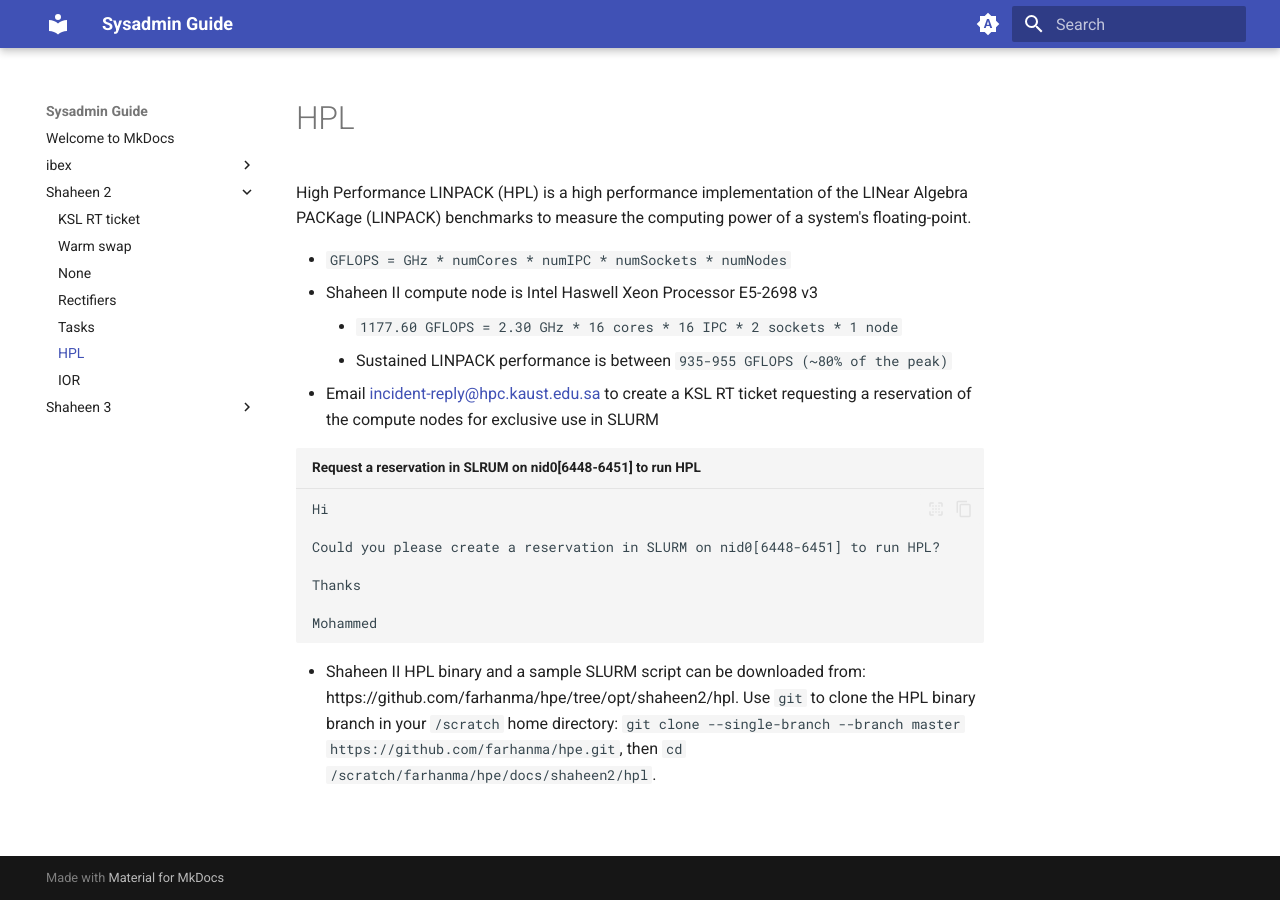
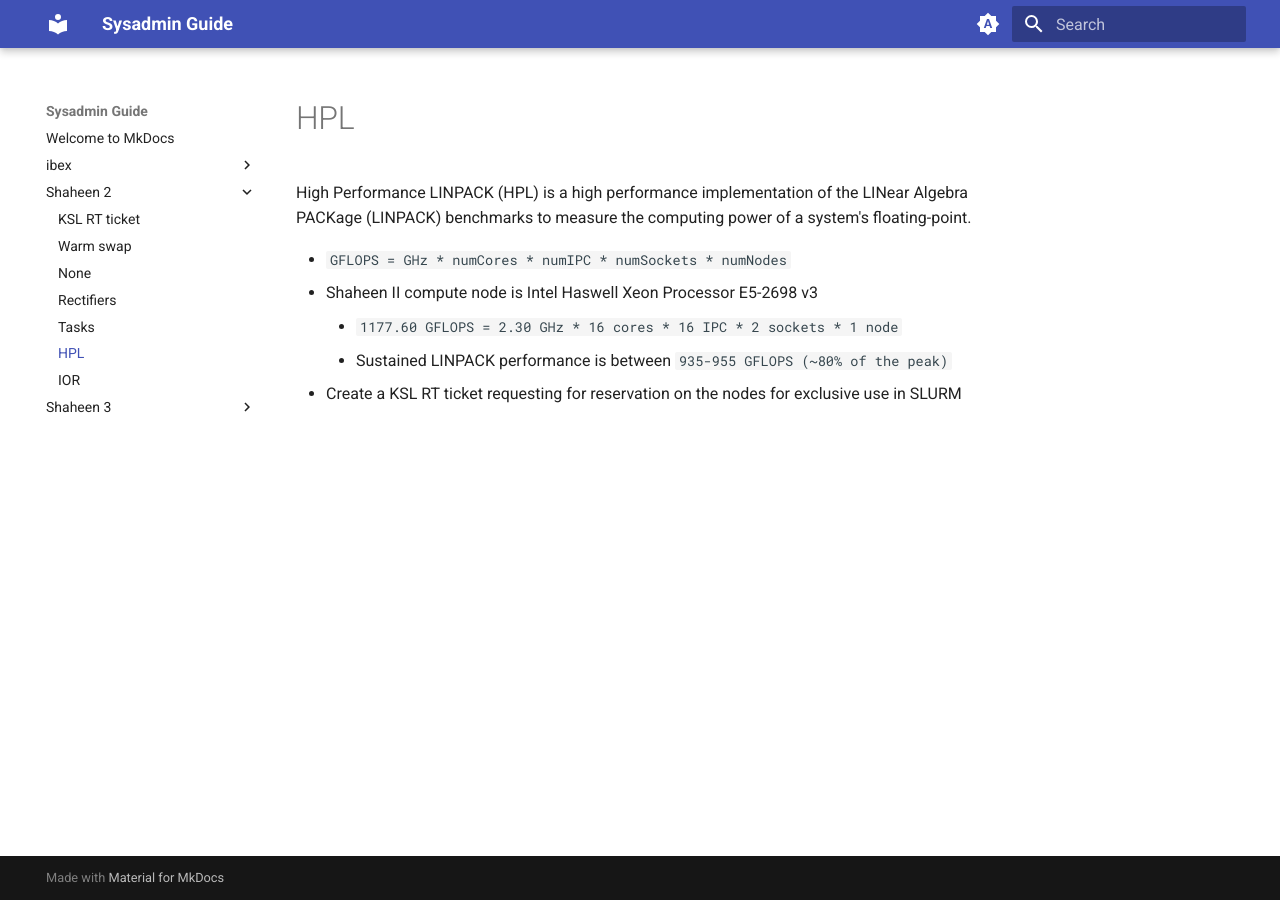
Before and after one commit to farhanma/hpe, an MkDocs documentation site: the page built from docs/shaheen2/hpl/README.md, in a window 1280 px wide. Built offline with MkDocs 1.6.1 and Material for MkDocs 9.7.7, drawn with Linux system fonts in a browser that asks for light colours.

Commit message:
update README.md of hpl

````diff
--- a/docs/shaheen2/hpl/README.md
+++ b/docs/shaheen2/hpl/README.md
@@ -10,22 +10,5 @@ a system's floating-point.
 - Shaheen II compute node is Intel Haswell Xeon Processor E5-2698 v3
     - `1177.60 GFLOPS = 2.30 GHz * 16 cores * 16 IPC * 2 sockets * 1 node`
     - Sustained LINPACK performance is between `935-955 GFLOPS (~80% of the peak)`
-- Email [incident-reply@hpc.kaust.edu.sa](mailto:incident-reply@hpc.kaust.edu.sa)
-  to create a KSL RT ticket requesting a reservation of the compute nodes for
-  exclusive use in SLURM
-
-```wiki title="Request a reservation in SLRUM on nid0[6448-6451] to run HPL"
-Hi
-
-Could you please create a reservation in SLURM on nid0[6448-6451] to run HPL?
-
-Thanks
-
-Mohammed
-```
-
-- Shaheen II HPL binary and a sample SLURM script can be downloaded from:
-  https://github.com/farhanma/hpe/tree/opt/shaheen2/hpl. Use `git` to clone the
-HPL binary branch in your `/scratch` home directory:
-`git clone --single-branch --branch master https://github.com/farhanma/hpe.git`,
-then `cd /scratch/farhanma/hpe/docs/shaheen2/hpl`.
+- Create a KSL RT ticket requesting for reservation on the nodes for exclusive
+  use in SLURM
````
